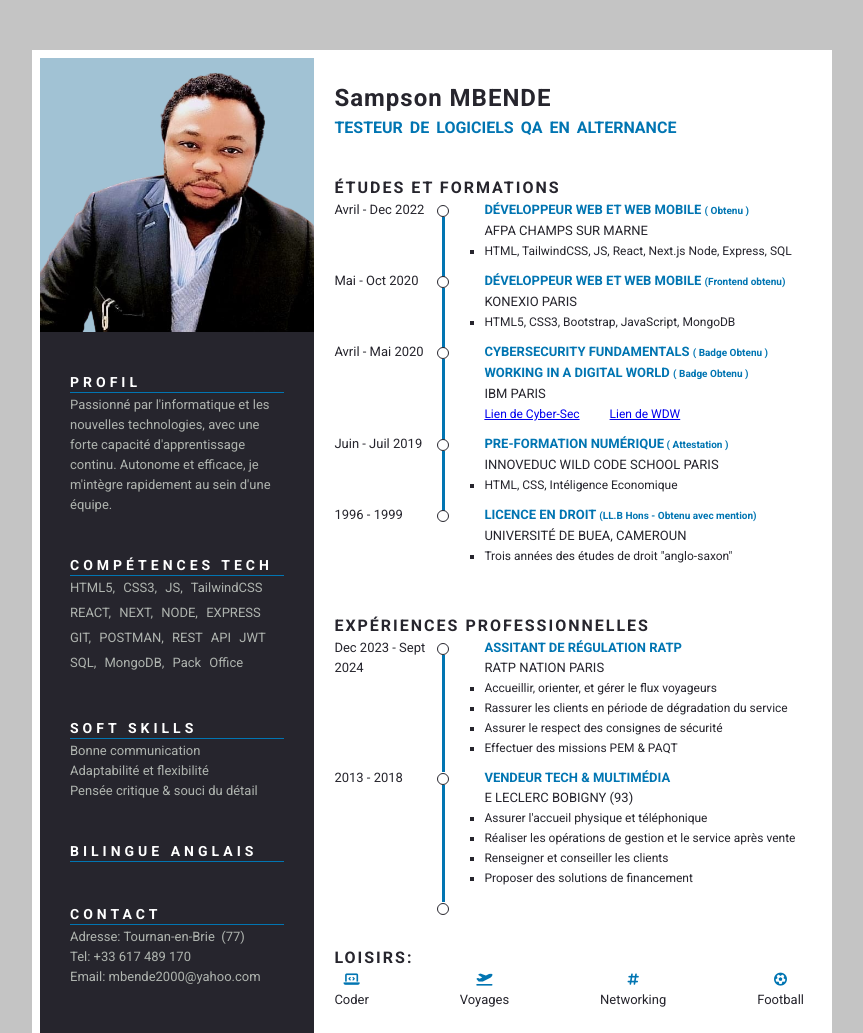
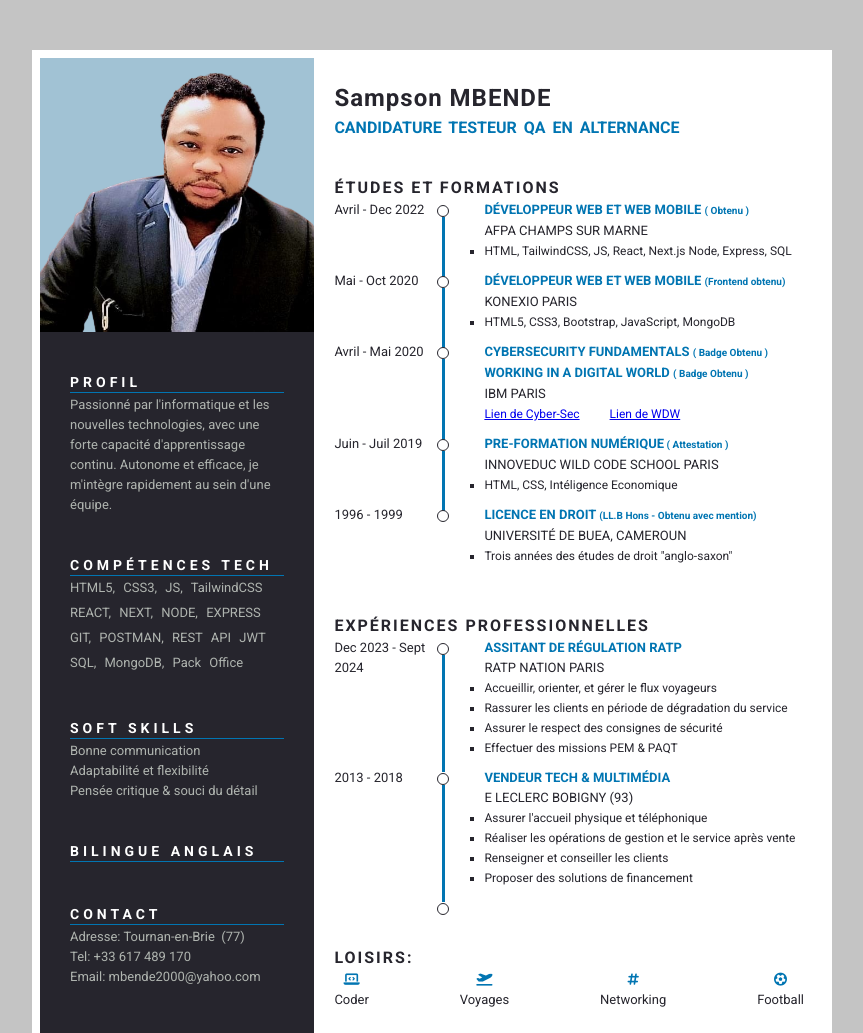
Before and after one commit to SAMMBENDE/Consultant-Qualification-Logicielle-Testeur, a plain HTML site: page index.html in a window 1280 px wide. Shown: the top 1033 px of the page, without its empty margins (208-1071 px from the left). Drawn offline with Linux system fonts and the light colour scheme.

Commit message:
title modif

```diff
--- a/index.html
+++ b/index.html
@@ -18,7 +18,7 @@
         <div class="resume_bottom">
           <div class="resume_item resume_namerole">
             <div class="name">Sampson MBENDE</div>
-            <div class="role">Testeur de Logiciels QA en Alternance</div>
+            <div class="role">Candidature Testeur QA en Alternance</div>
           </div>
           <div class="resume_item resume_profile">
             <div class="resume_titlecomp">Profil</div>
@@ -90,7 +90,7 @@
       <div class="resume_right">
         <div class="resume_item resume_namerole">
           <div class="name">Sampson MBENDE</div>
-          <div class="role">Testeur de Logiciels QA en Alternance</div>
+          <div class="role">Candidature Testeur QA en Alternance</div>
         </div>
 
         <div class="resume_item resume_education">
```
